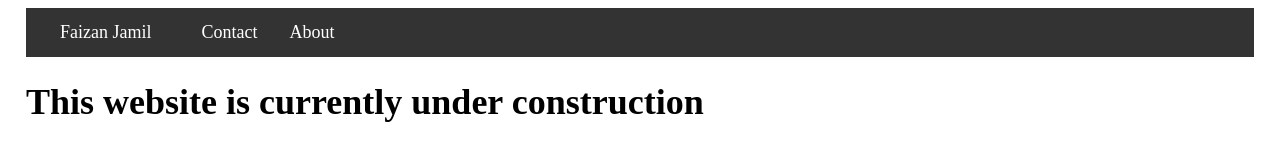
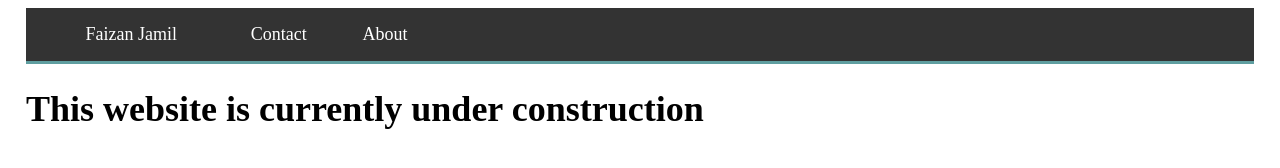
Before and after one commit to faizjamil/personal-site, a website built with Vite: page index.html in a window 1280 px wide. Built offline with nearby package versions, Linux system fonts and the light colour scheme.

Commit message:
add botton border to nav menu

```diff
--- a/src/index.css
+++ b/src/index.css
@@ -2,36 +2,41 @@
   /* background-color: #111;
   color: #FFF */
   color-scheme: light dark;
-
+  --hover-color: dodgerblue;
 }
 
 ul {
-    list-style-type: none;
-    margin: 0;
-    padding: 0;
-    overflow: hidden;
-    background-color: #333;
+  list-style-type: none;
+  margin: 0;
+  /* if display:inline is set then must set padding*/
+  padding: 1rem;
+  overflow: hidden;
+  background-color: #333;
+  border-bottom-style: solid;
+  border-bottom-width: 0.2rem;
+  border-color: cadetblue;
 }
 #home {
-  display:block;
   font-size: large;
   margin-left:1em;
   margin-right:1em;
 }
 
 li {
-  float: left;
+  display:inline;
+  /* float: left; */
 }
 
 li a {
-  display: block;
+  /* display: block; */
   color: white;
   text-align: center;
-  padding: 14px 16px;
+  /* padding: x-axis y-axis*/
+  padding: 1.4rem 1.6rem;
   text-decoration: none;
 }
 
 /* Change the link color to #111 (black) on hover */
 li a:hover {
-  background-color:dodgerblue;
+  background-color:var(--hover-color);
 }
```
